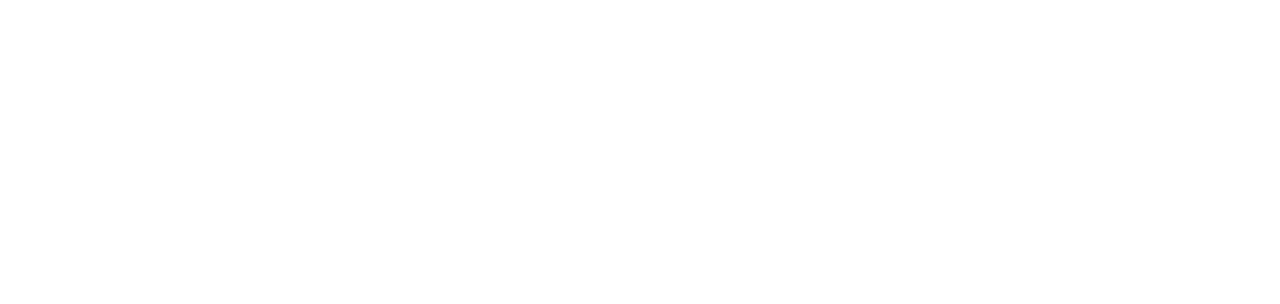
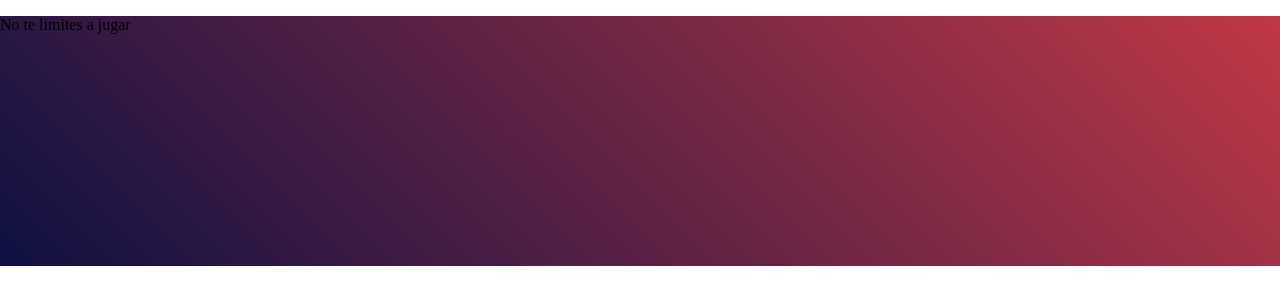
Before and after one commit to LuisGrandini/EAClon, a plain HTML site: page index.html in a window 1280 px wide. Drawn offline with Linux system fonts and the light colour scheme; a web font is replaced by a local one.

Commit message:
primeros cambios en el banner

```diff
--- a/index.html
+++ b/index.html
@@ -4,9 +4,15 @@
     <meta charset="UTF-8">
     <meta name="viewport" content="width=device-width, initial-scale=1.0">
     <link rel="stylesheet" href="style.css">
+    <link href="https://db.onlinewebfonts.com/c/48656eabd3fef6464367d956315c749a?family=Electronic+Arts+Text" rel="stylesheet">
     <title>EA Clon</title>
 </head>
 <body>
-
+    <section class="banner-ea-play-container">
+        <div class="banner-ea-play-top">
+            <p>No te limites a jugar</p>
+        </div>
+        <div class="banner-ea-play-bottom"></div>
+    </section>
 </body>
 </html>
--- a/style.css
+++ b/style.css
@@ -0,0 +1,14 @@
+:root{
+    --main-color: #ffffff;
+    --gradient-main: #0D1042;
+    --gradient-second: #FE4647;
+    font-family: "Electronic Arts Text";
+}
+body{
+    margin: 0;
+}
+.banner-ea-play-top{
+    background: linear-gradient(45deg, var(--gradient-main), var(--gradient-second) 135%);
+    width: 100%;
+    height: 250px;
+}
```
